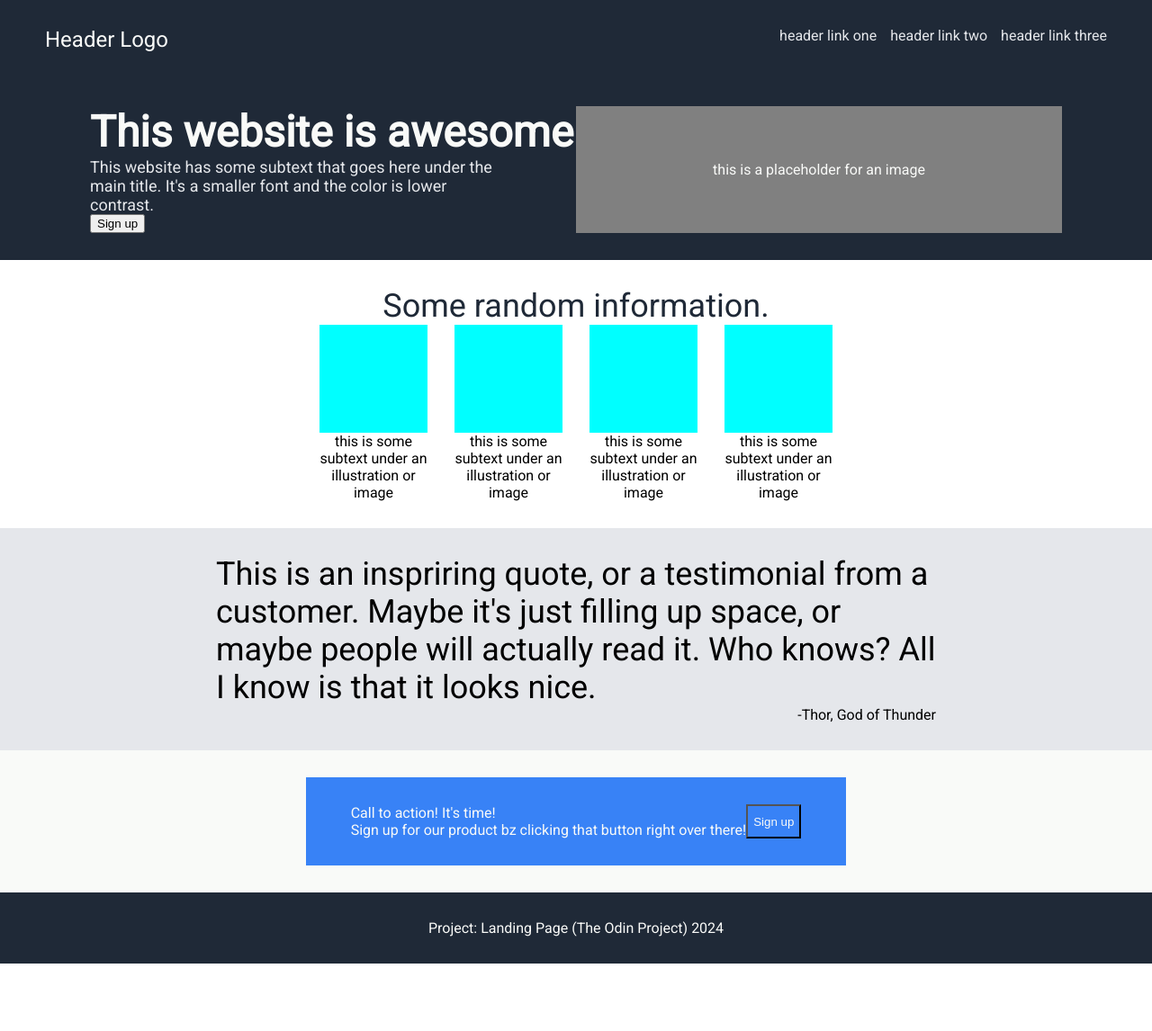
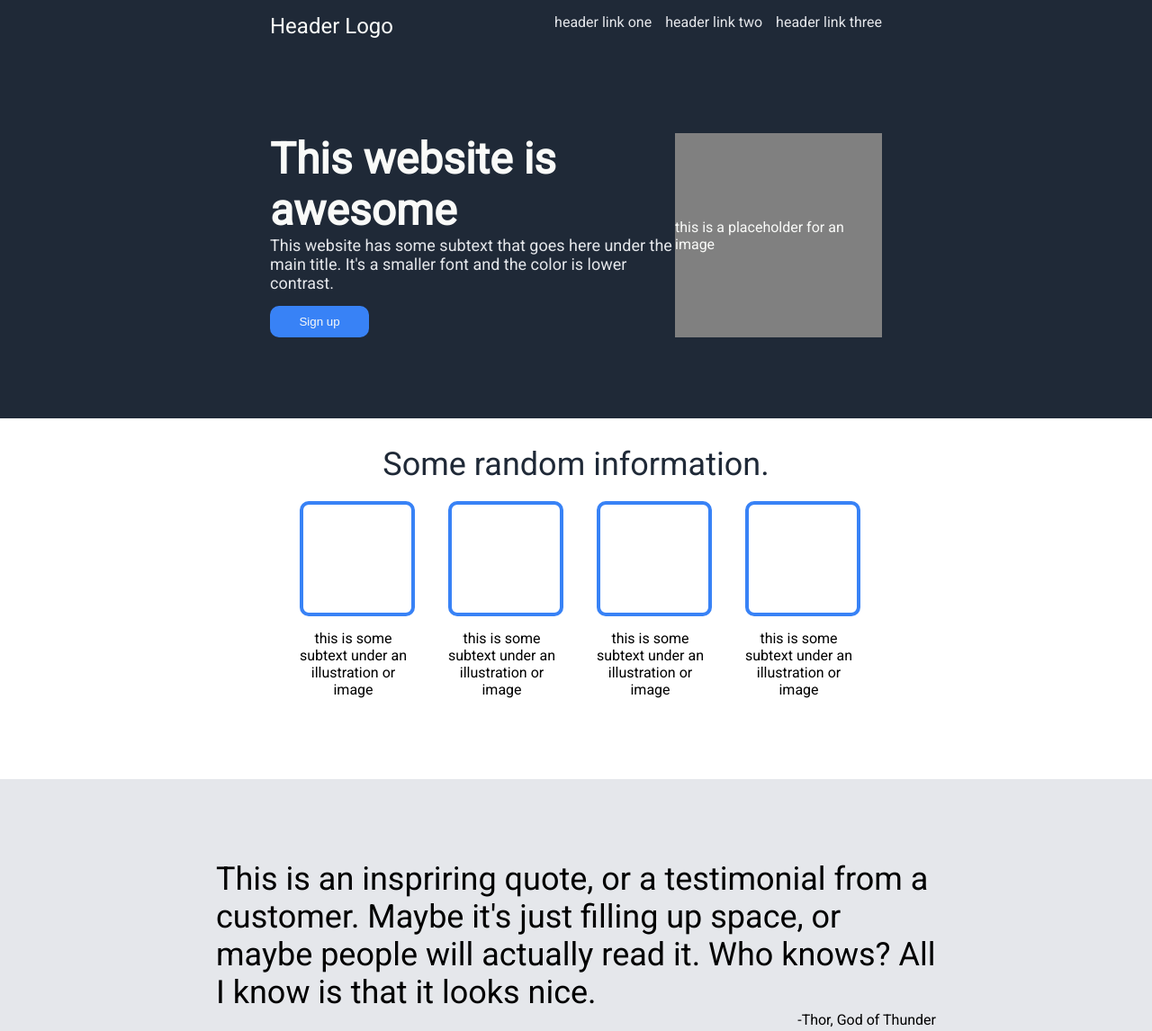
Before and after one commit to inlovewithpasta/landing-page, a plain HTML site: page index.html in a window 1280 px wide. Shown: the top 1146 px of the page at 90% size. Before the commit the page ends 1071 px from the top, so only its background shows below. Drawn offline with Linux system fonts and the light colour scheme.

Commit message:
Add more Flexbox and CSS styling code
- Adjusted and added Flexbox to improve the layout structure
- Applied more CSS styling

```diff
--- a/index.html
+++ b/index.html
@@ -57,7 +57,7 @@
             <div class="sign-up-container">
                 <div class="sign-up-text">
                     <div class="sign-up-title">Call to action! It's time!</div>
-                    <div class="text">Sign up for our product bz clicking that button right over there!</div>
+                    <div class="text">Sign up for our product by clicking that button right over there!</div>
                 </div>
                 <button class="sign-up-button">Sign up</button>
             </div>
--- a/style.css
+++ b/style.css
@@ -11,7 +11,7 @@ header {
     justify-content: space-between;
     background-color: #1F2937;
     color:#E5E7EB;
-    padding: 30px 50px;
+    padding: 15px 300px;
 }
 
 .logo {
@@ -38,7 +38,7 @@ main {
     flex: 2;
     background-color: #1F2937;
     color: #F9FAF8;
-    padding: 30px 100px;
+    padding: 90px 300px;
     justify-content: center;
 }
 
@@ -50,12 +50,23 @@ main {
     font-size: 48px;
     color: #F9FAF8;
     font-weight: 900;
+    width: 450px;
 }
 
 .subtext {
     font-size: 18px;
     color: #E5E7EB;
     width: 450px;
+    margin-bottom: 15px;
+}
+
+.intro-button {
+    color: #F9FAF8;
+    background-color: #3882F6;
+    width: 110px;
+    height: 35px;
+    border-radius: 10px;
+    border-style: none;
 }
 
 .img-placeholder {
@@ -70,18 +81,21 @@ main {
 .information {
     flex: 2;
     text-align: center;
-    padding: 30px 50px;
+    padding: 30px 50px 90px 50px;
+
 }
 
 .info-title {
     font-size: 36px;
     color: #1F2937;
+    margin-bottom: 20px;
 }
 
 .info-container {
     display: flex;
-    gap: 30px;
+    gap: 45px;
     justify-content: center;
+
 }
 
 .info {
@@ -89,10 +103,14 @@ main {
 }
 
 .info-image {
-    background-color: aqua;
+    border-style: solid;
+    border-width: 0.3em;
+    border-radius: 10px;
+    border-color: #3882F6;
     width: 120px;
     height: 120px;
     margin: auto;
+    margin-bottom: 15px;
 }
 
 .quotes {
@@ -100,7 +118,7 @@ main {
     flex-direction: column;
     flex: 2;
     background-color: #E5E7EB;
-    padding: 30px 160px;
+    padding: 90px 160px;
     justify-content: center;
     align-items: center;
 
@@ -121,21 +139,36 @@ main {
     flex: 1;
     justify-content: space-between;
     background-color: #F9FAF8;
-    padding: 30px 50px;
+    padding: 60px 300px;
     justify-content: center;
     align-items: center;
-    color: #F9FAF8;;
+    color: #F9FAF8;
 }
 
 .sign-up-container {
     display: flex;
+    flex: 1;
     background-color: #3882F6;
-    padding: 30px 50px;
+    padding: 40px 300px;
+    justify-content: space-between;
+    align-items: center;
+    border-radius: 10px;
+}
+
+.sign-up-title {
+    font-size: 24px;
+    font-weight: bolder;
 }
 
 .sign-up-button {
+    color: #F9FAF8;
     background-color: #3882F6;
-    color: #F9FAF8;
+    width: 110px;
+    height: 35px;
+    border-radius: 10px;
+    border-style: solid;
+    border-color: #F9FAF8;
+    font-weight: bold;
 }
 
 footer {
```
